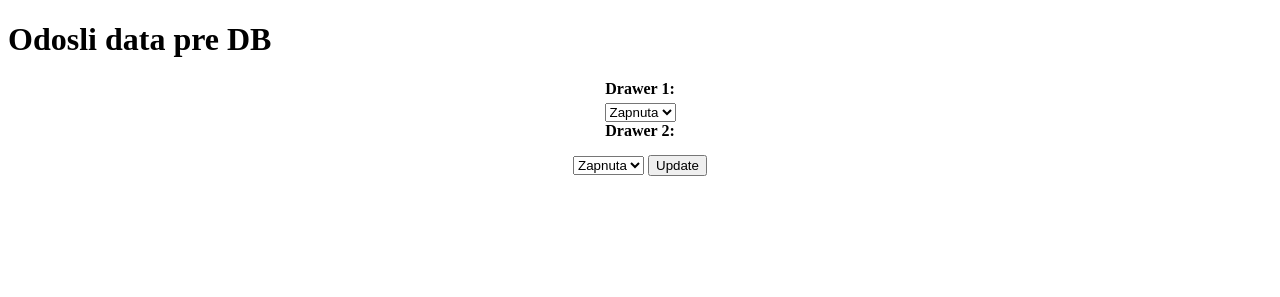
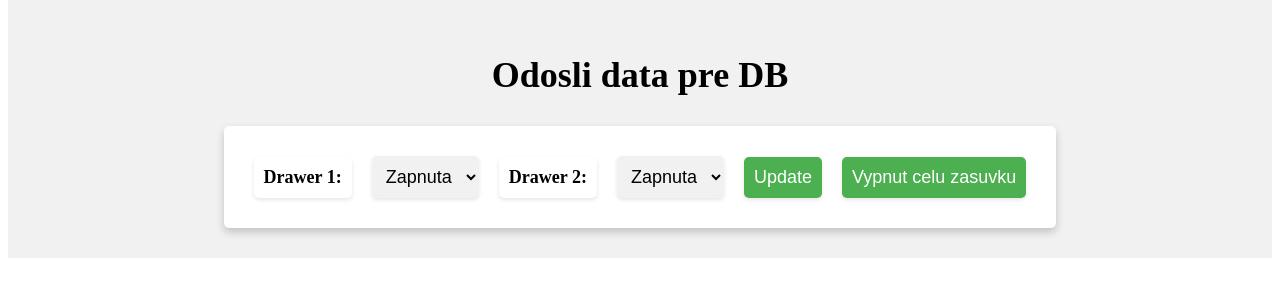
Before and after one commit to StanikJ/DiplomkaRaspPython, a Flask app: template templates/details.html in a window 1280 px wide. Shown: the part 60-357 px from the top of the page. Run offline with Flask 2, Linux system fonts and the light colour scheme; the template is opened without the code that fills it, so the values that code supplies are empty.

Commit message:
Added turn off whole drawer button to details.html and made it prettier

```diff
--- a/templates/details.html
+++ b/templates/details.html
@@ -45,6 +45,51 @@
         background-color: #d32f2f;
         cursor: pointer;
         }
+		.container {
+			display: flex;
+			flex-direction: column;
+			align-items: center;
+			padding: 30px;
+			background-color: #f1f1f1;
+		}
+		h1 {
+			text-align: center;
+			font-size: 36px;
+			margin-bottom: 10px;
+		}
+		form {
+			display: flex;
+			flex-direction: row;
+			justify-content: center;
+			align-items: center;
+			background-color: #fff;
+			border-radius: 5px;
+			padding: 20px;
+			box-shadow: 0 4px 8px rgba(0, 0, 0, 0.2);
+        }
+		form label, form select, form input[type="submit"] {
+			margin: 10px;
+			font-size: 18px;
+			padding: 10px;
+			border: none;
+			border-radius: 5px;
+			box-shadow: 0 2px 4px rgba(0, 0, 0, 0.1);
+		}
+		form label {
+			font-weight: bold;
+		}
+		form select {
+			background-color: #f1f1f1;
+		}
+		form input[type="submit"] {
+			background-color: #4CAF50;
+			color: #fff;
+			cursor: pointer;
+			transition: background-color 0.3s;
+		}
+		form input[type="submit"]:hover {
+			background-color: #3e8e41;
+		}
     </style>
 </head>
 <body>
@@ -88,7 +133,8 @@
                 {% endif %}
             </select>
             <input type="hidden" name="id" value="{{ drawer.id }}">
-            <input type="submit" value="Update">
+            <input type="submit" name="action" value="Update">
+            <input type="submit" name="action" value="Vypnut celu zasuvku">
         </form>
     </div>
     <a href="{{ url_for('logout') }}" class="button1">Logout</a>
```
Also changed, not shown: dataToTable.py (+17 -7 lines), instance/exampleForD.sqlite3.
